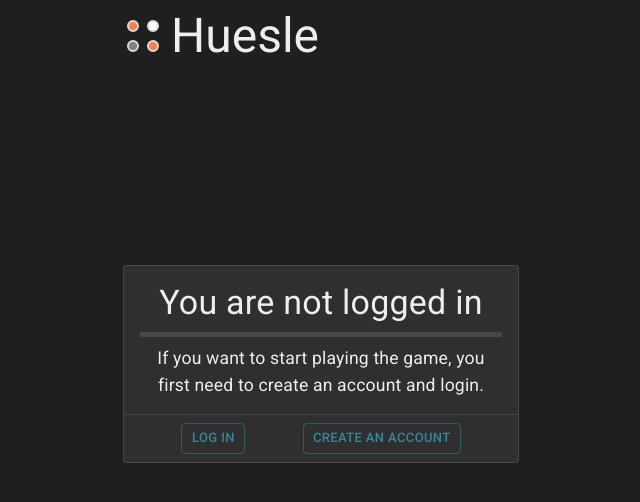
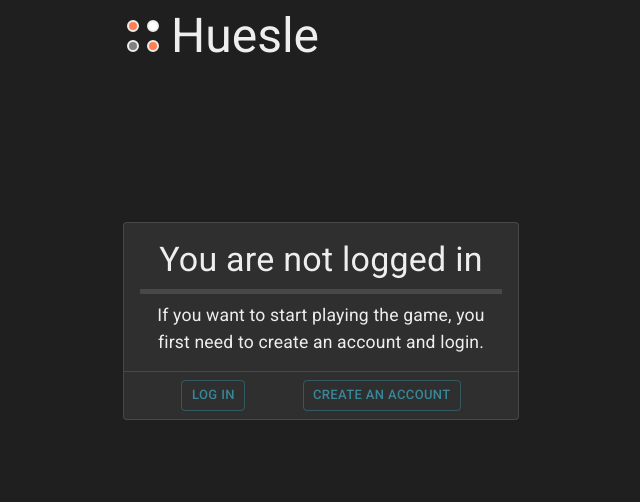
Before and after one commit to alberto-spadoni3/Huesle, a React (Create React App) app in the folder client/: page / in a window 1280 px wide. Shown: the top 502 px of the page, without its empty margins (319-959 px from the left). Built offline with nearby package versions, Linux system fonts and the light colour scheme; no server answers.

Commit message:
Fixed margin issues

```diff
--- a/client/src/components/GameBoard.js
+++ b/client/src/components/GameBoard.js
@@ -102,6 +102,7 @@ const GameBoard = () => {
                     backgroundColor: "gameboard.background",
                     marginBottom: 1,
                     paddingY: "5px",
+                    minWidth: "min-content"
                 }}
             >
                 <Stack
@@ -125,6 +126,7 @@ const GameBoard = () => {
                     backgroundColor: "background.paper",
                     padding: "5px",
                     marginBottom: 2,
+                    minWidth: "350px"
                 }}
             >
                 <ColorSelector />
--- a/client/src/components/Header.js
+++ b/client/src/components/Header.js
@@ -10,7 +10,7 @@ const Header = () => {
                     maxWidth="xs"
                     sx={{
                         display: "flex",
-                        alighItems: "center",
+                        alignItems: "center",
                         paddingTop: 1,
                     }}
                 >
--- a/client/src/components/Home.js
+++ b/client/src/components/Home.js
@@ -18,8 +18,8 @@ const Home = () => {
     return (
         <Box
             sx={{
-                height: "100vh",
                 display: "flex",
+                marginTop: "40%",
                 justifyContent: "center",
                 alignItems: "center",
             }}
--- a/client/src/components/Layout.js
+++ b/client/src/components/Layout.js
@@ -31,12 +31,14 @@ const Layout = ({ setThemeMode }) => {
     }, [auth.username]);
 
     return (
-        <Box color="text.secondary" height="100vh">
+        <>
             <Header />
-            <MainContainer>
-                <Outlet />
-            </MainContainer>
-        </Box>
+            <Box height="100vh">
+                <MainContainer >
+                    <Outlet />
+                </MainContainer>
+            </Box>
+        </>
     );
 };
 
--- a/client/src/components/theme.js
+++ b/client/src/components/theme.js
@@ -21,7 +21,7 @@ export const getDesignTokens = (mode) => ({
                       active: grey[800],
                   },
                   button: {
-                      main: "#388697",
+                      main: "#8980F5",
                   },
                   colorBox: {
                       main: grey[900],
```
